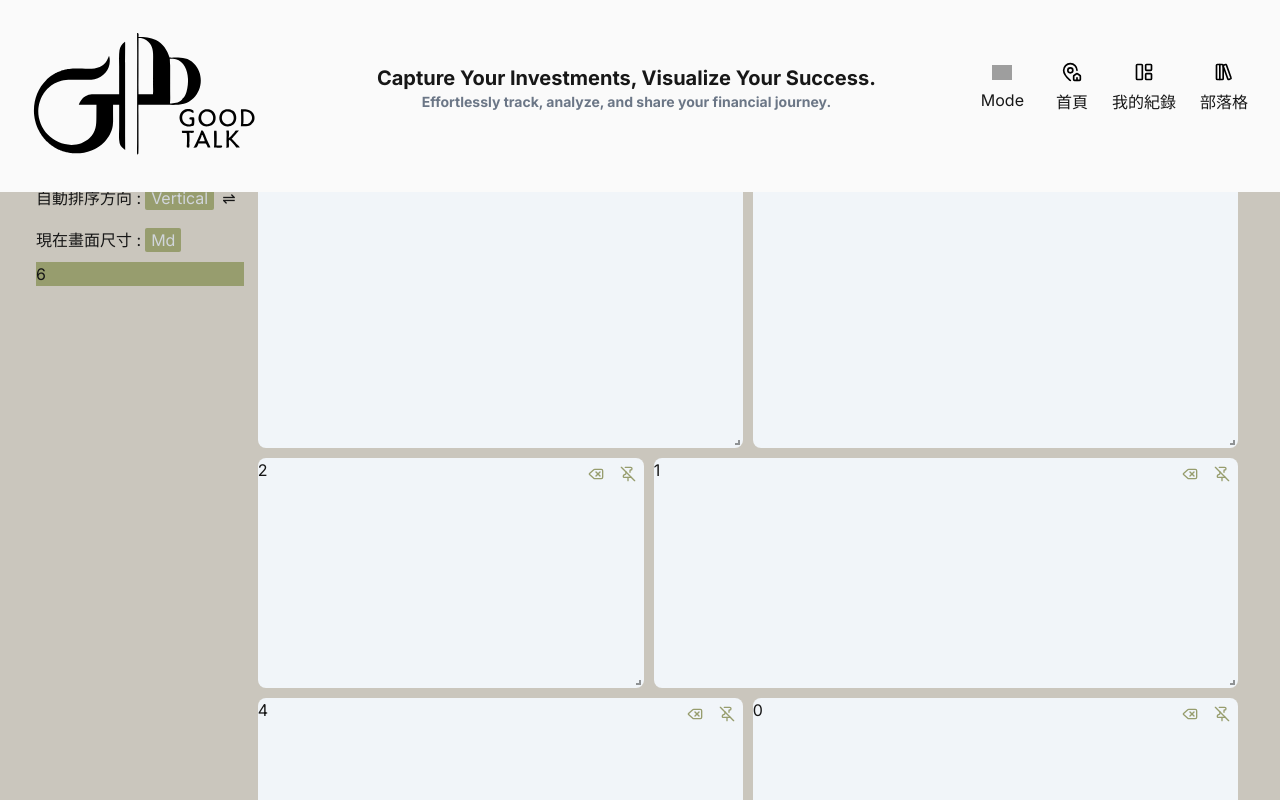
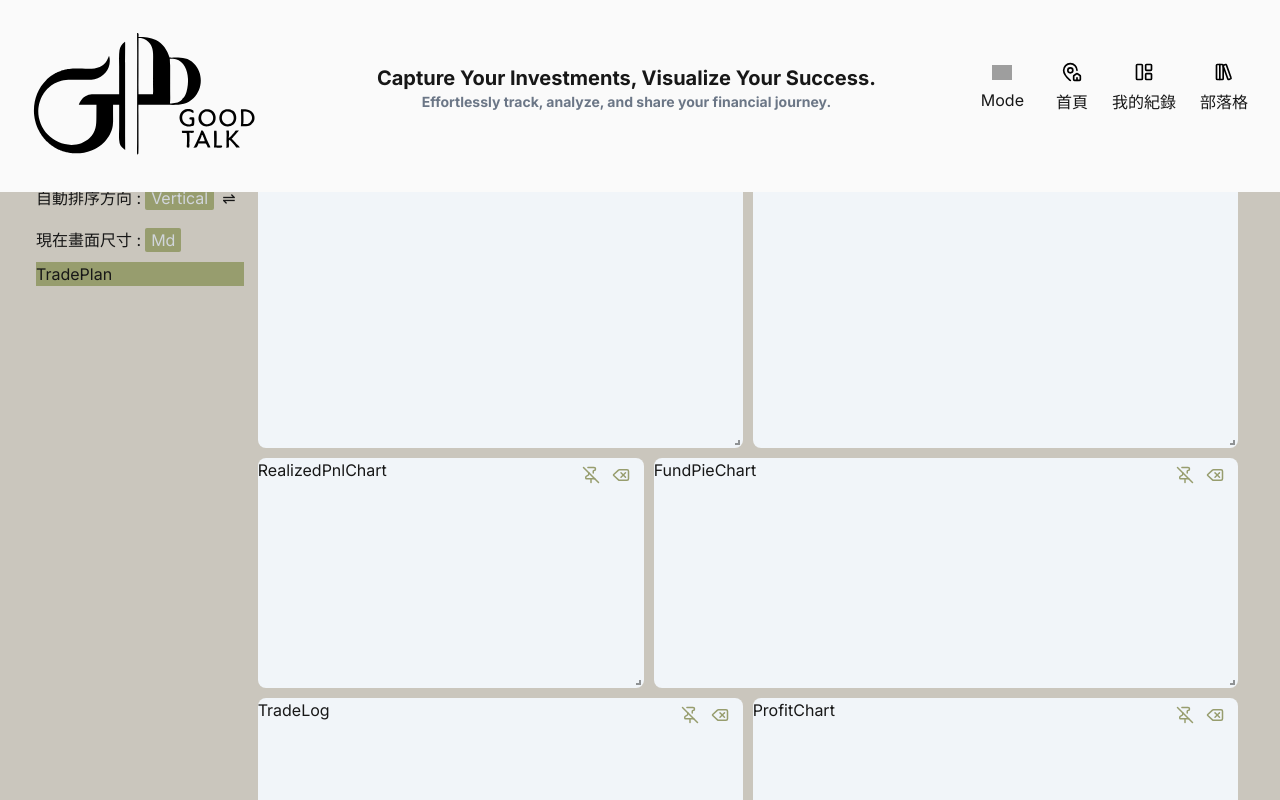
Before and after one commit to davelin18yufan/Good-Talk, a Next.js app: page /dashboard in a window 1280 px wide. Shown: the top 800 px of the page. Built offline with nearby package versions, Linux system fonts and the light colour scheme; grey boxes are pictures that could not be loaded.

Commit message:
[feat] add dummy chartprops into each layout settings, integrate layout into one.

```diff
--- a/app/(Main)/dashboard/page.tsx
+++ b/app/(Main)/dashboard/page.tsx
@@ -1,46 +1,137 @@
 "use client"
 
-import React, { useState, useEffect, useCallback, Suspense } from "react"
-import { Responsive, WidthProvider, Layout, Layouts } from "react-grid-layout"
+import React, { useState, useEffect, useCallback } from "react"
+import { Responsive, WidthProvider, Layout } from "react-grid-layout"
 import "@/styles/RGL.css"
 import { cn } from "@/lib/utils"
-import { DEFAULT_LAYOUTS } from "@/constants"
+import { DEFAULT_TOOLBOX, DEFAULT_LAYOUTS } from "@/constants"
 import { Delete, Pin, PinOff } from "lucide-react"
 import ButtonEffect from "@/components/buttons/ButtonEffect"
+import { motion } from "framer-motion"
 
 const ResponsiveReactGridLayout = WidthProvider(Responsive)
 
 const defaultProps = {
   rowHeight: 30,
-  onLayoutChange: () => {},
+  onLayoutChange: (allLayouts: ResponsiveLayouts) => {},
   cols: { lg: 12, md: 10, sm: 6, xs: 4, xxs: 2 },
   breakpoints: { lg: 1024, md: 768, sm: 640, xs: 480, xxs: 0 }, // based on parent container size.
 }
 
-interface LayoutItem extends Layout {
-  static?: boolean
+// * Layout => A single layoutItem config.
+// * Layouts => { [breakpoints]: Layout[] }
+interface DashboardItem extends Layout {
+  static: boolean
+  chartId: string // Identifier for charts
+  chartProps?: any
   content?: React.ReactNode
 }
 
+interface ResponsiveLayouts {
+  [v: string]: DashboardItem[]
+}
+
 type CompactType = "horizontal" | "vertical" | null
-// *TODO: Make all layout config into one large set. fit in the situation if fetch from database. But total length is the same
-// const dummy userLayouts = {layouts: [], toolbox: []}
 
-// * Layout => A single layoutItem config.
-// * Layouts => { [breakpoints]: Layout[] }
-// TODO: Fetch userLayouts and toolbox from database.
-function Dashboard({ userLayouts }: { userLayouts: Layouts }) {
+// *Replace dummy data
+const userLayouts: { layouts: ResponsiveLayouts; toolbox: ResponsiveLayouts } =
+  {
+    layouts: DEFAULT_LAYOUTS,
+    toolbox: DEFAULT_TOOLBOX,
+  }
+const chartProps: Record<string, any> = {
+  ProfitChart: [
+    { month: "Jan", TWSE: 23, Me: 8, 相對表現: ((8 / 23) * 100).toFixed(1) },
+    { month: "Feb", TWSE: 27, Me: 10, 相對表現: ((10 / 27) * 100).toFixed(1) },
+    { month: "Mar", TWSE: 32, Me: 18, 相對表現: ((18 / 32) * 100).toFixed(1) },
+    { month: "Apr", TWSE: 35, Me: 20, 相對表現: ((20 / 35) * 100).toFixed(1) },
+    { month: "May", TWSE: 30, Me: 22, 相對表現: ((22 / 30) * 100).toFixed(1) },
+    { month: "Jun", TWSE: 28, Me: 24, 相對表現: ((24 / 28) * 100).toFixed(1) },
+  ],
+  RealizedPnlChart: [
+    { week: "June/1", 成交筆數: 118, 報酬率: 3, 獲利筆數: 78 },
+    { week: "June/2", 成交筆數: 11, 報酬率: 16.2, 獲利筆數: 4 },
+    { week: "June/3", 成交筆數: 10, 報酬率: -2, 獲利筆數: 1 },
+    { week: "June/4", 成交筆數: 20, 報酬率: 0.21, 獲利筆數: 10 },
+  ],
+  FundPieChart: [],
+  TradeFundBase: [
+    { name: "現金水位", value: 200000 },
+    { name: "持倉部位", value: 800000 },
+  ],
+  TradeLog: [
+    {
+      _id: "1",
+      type: "多單",
+      action: "現股買進",
+      target: { symbol: "AAPL", name: "Apple. Inc" },
+      date: "12:09",
+      price: 150.25,
+      quantity: 1000,
+      comment: "在開盤時買入",
+    },
+    {
+      _id: "2",
+      type: "多單",
+      action: "現股賣出",
+      target: { symbol: "AAPL", name: "Apple. Inc" },
+      date: "09:10",
+      price: 155.75,
+      quantity: 100,
+      comment: "在高點賣出",
+    },
+    {
+      _id: "3",
+      type: "多單",
+      action: "融資買進",
+      target: { symbol: "GOOGL", name: "Google. corp" },
+      date: "11:20",
+      price: 2700.5,
+      quantity: 50,
+      comment: "使用保證金進行買進",
+    },
+    {
+      _id: "4",
+      type: "多單",
+      action: "融資賣出",
+      target: { symbol: "GOOGL", name: "Google. corp" },
+      date: "12:32",
+      price: 2725.0,
+      quantity: 50,
+      comment: "持有一天後賣出",
+    },
+    {
+      _id: "5",
+      type: "空單",
+      action: "沖買",
+      target: { symbol: "TSLA", name: "Tsela. Inc" },
+      date: "09:55",
+      price: 900.0,
+      quantity: 20,
+    },
+    {
+      _id: "6",
+      type: "空單",
+      action: "沖賣",
+      target: { symbol: "TSLA", name: "Tsela. Inc" },
+      date: "09:50",
+      price: 910.0,
+      quantity: 20,
+    },
+  ],
+  TradeSummary: { asset: [], currentPrices: [] },
+}
+
+// TODO: Fetch userLayouts from database.
+function Dashboard() {
   const [compactType, setCompactType] = useState<CompactType>("vertical")
   const [mounted, setMounted] = useState<boolean>(false)
-  const [layouts, setLayouts] = useState<Layouts>(DEFAULT_LAYOUTS)
-  const [isGrabbing, setIsGrabbing] = useState(false)
-  const [toolbox, setToolbox] = useState<Layouts>({
-    xxs: [{ w: 2, h: 2, x: 0, y: 0, i: "6", moved: false, static: false }],
-    xs: [{ w: 2, h: 2, x: 0, y: 0, i: "6", moved: false, static: false }],
-    sm: [{ w: 2, h: 2, x: 0, y: 0, i: "6", moved: false, static: false }],
-    md: [{ w: 2, h: 2, x: 0, y: 0, i: "6", moved: false, static: false }],
-    lg: [{ w: 2, h: 2, x: 0, y: 0, i: "6", moved: false, static: false }],
-  })
+  const [layouts, setLayouts] = useState<ResponsiveLayouts>(
+    userLayouts.layouts ?? DEFAULT_LAYOUTS,
+  )
+  const [toolbox, setToolbox] = useState<ResponsiveLayouts>(
+    userLayouts.toolbox ?? DEFAULT_TOOLBOX,
+  )
   const [currentBreakpoint, setCurrentBreakpoint] = useState<string>("lg")
 
   // componentDidMount equivalent
@@ -48,37 +139,35 @@ function Dashboard({ userLayouts }: { userLayouts: Layouts }) {
     setMounted(true)
   }, [mounted])
 
-  // Generate DOM elements for the grid (large size)
+  // Generate DOM elements for the grid.
   // !Cant extract item out cause key have to be set to equals to layout.i
   const generateDOM = useCallback(() => {
-    return layouts[currentBreakpoint].map((l: LayoutItem, i: number) => (
-      <div
+    return layouts[currentBreakpoint].map((l: DashboardItem, i: number) => (
+      <motion.div
         key={l.i}
+        initial={{ opacity: 0 }}
+        animate={{ opacity: 1 }}
+        exit={{ opacity: 0 }}
+        transition={{ duration: 0.3 }}
         className={cn(
           l.static && "static",
-          "relative z-[2] cursor-pointer rounded-lg bg-slate-100  dark:bg-slate-800",
+          "relative z-[2] cursor-pointer rounded-lg bg-slate-100 dark:bg-slate-800",
         )}
       >
         <span className="text">
           {l.static && "Static"}
-          {l.i}
+          {l.chartId}
         </span>
+        {/* Render custom charts based on chartId */}
+        {/* {renderCustomChart(l.chartId)} */}
+
         {/* function button */}
-        <div className="text-btn flex-center absolute right-0 top-0 rounded-sm">
-          <Delete
-            className="p-2"
-            onClick={(e) => {
-              e.stopPropagation()
-              onRemoveItem(l)
-            }}
-            width={32}
-            height={32}
-          />
+        <div className="text-btn flex-center absolute right-2 top-0.5 rounded-sm">
           {l.static ? (
             <Pin
-              width={32}
-              height={32}
-              className="p-2"
+              width={30}
+              height={30}
+              className="p-1.5"
               onClick={(e) => {
                 e.stopPropagation()
                 onStaticToggle(l)
@@ -86,19 +175,50 @@ function Dashboard({ userLayouts }: { userLayouts: Layouts }) {
             />
           ) : (
             <PinOff
-              width={32}
-              height={32}
-              className="p-2"
+              width={30}
+              height={30}
+              className="p-1.5"
               onClick={(e) => {
                 e.stopPropagation()
                 onStaticToggle(l)
               }}
             />
           )}
+          <Delete
+            className="p-1.5"
+            onClick={(e) => {
+              e.stopPropagation()
+              onRemoveItem(l)
+            }}
+            width={30}
+            height={30}
+          />
         </div>
-      </div>
+      </motion.div>
     ))
   }, [layouts])
+
+  // ?using dynamic import
+  //  const renderCustomChart = (chartId: string) => {
+  //    const props = chartProps[chartId]
+
+  //    switch (chartId) {
+  //      case "ProfitChart":
+  //        return <ProfitChart data={props} />
+  //      case "FundPieChart":
+  //        return <FundPieChart data={props} />
+  //      case "RealizedPnlChart":
+  //        return <RealizedPnlChart data={props} />
+  //      case "TradeFundBase":
+  //        return <TradeFundBase data={props} />
+  //      case "TradeLog":
+  //        return <TradeLog data={props} />
+  //      case "TradeSummary":
+  //        return <TradeSummary data={props} />
+  //      default:
+  //        return <div>No chart found</div>
+  //    }
+  //  }
 
   // Toggle compaction type
   const onCompactTypeChange = () => {
@@ -111,15 +231,7 @@ function Dashboard({ userLayouts }: { userLayouts: Layouts }) {
     )
   }
 
-  const onMouseDown = () => {
-    setIsGrabbing(true)
-  }
-
-  const onMouseUp = () => {
-    setIsGrabbing(false)
-  }
-
-  const onStaticToggle = (item: LayoutItem) => {
+  const onStaticToggle = (item: DashboardItem) => {
     setLayouts((prev) => ({
       ...prev,
       [currentBreakpoint]: prev[currentBreakpoint].map((l) =>
@@ -129,25 +241,23 @@ function Dashboard({ userLayouts }: { userLayouts: Layouts }) {
   }
 
   // Handle layout change
-  const onLayoutChange = (layout: Layout[], layouts: Layouts) => {
-    defaultProps.onLayoutChange?.()
-    setLayouts(layouts)
-  }
+  const onLayoutChange = (
+    layout: DashboardItem[],
+    allLayouts: ResponsiveLayouts,
+  ) => {
+    defaultProps.onLayoutChange?.(allLayouts)
+    // everytime layout change insert data into chart
+    setLayouts((prev) => {
+      const updatedLayouts = { ...prev }
+      Object.keys(updatedLayouts).forEach((breakpoint) => {
+        updatedLayouts[breakpoint] = updatedLayouts[breakpoint].map((l) => ({
+          ...l,
+          chartProps: chartProps[l.i],
+        }))
+      })
 
-  // Handle drop event
-  const onDrop = (layout: Layout[], layoutItem: Layout) => {
-    setLayouts((prev) => ({
-      lg: [
-        ...prev.lg,
-        {
-          ...layoutItem,
-          i: prev.lg.length.toString(),
-        },
-      ],
-    }))
-    // alert(
-    //   `Dropped element props:\n${JSON.stringify(layoutItem, ["x", "y", "w", "h"], 2)}`,
-    // )
+      return updatedLayouts
+    })
   }
 
   const onBreakpointChange = (breakpoint: string) => {
@@ -155,7 +265,7 @@ function Dashboard({ userLayouts }: { userLayouts: Layouts }) {
   }
 
   // Remove from layout and add it to the toolbox
-  const onRemoveItem = (item: LayoutItem) => {
+  const onRemoveItem = (item: DashboardItem) => {
     setLayouts((prev) => {
       const updatedLayouts = { ...prev }
 
@@ -182,7 +292,7 @@ function Dashboard({ userLayouts }: { userLayouts: Layouts }) {
   }
 
   // Remove the item from the toolbox and add it to the layouts
-  const onTakeItem = (item: LayoutItem) => {
+  const onTakeItem = (item: DashboardItem) => {
     // Remove the item from the toolbox across all breakpoints
     setToolbox((prev) => {
       const updatedToolbox = { ...prev }
@@ -212,9 +322,7 @@ function Dashboard({ userLayouts }: { userLayouts: Layouts }) {
     <main className="flex">
       <aside className="flex flex-col gap-2.5 px-1">
         {/* //TODO: Store user preference */}
-        <ButtonEffect emphasis={6}>
-          儲存
-        </ButtonEffect>
+        <ButtonEffect emphasis={6}>儲存設定</ButtonEffect>
         {/* Compact type */}
         <div className="flex items-center justify-between last:inline-block">
           <span className="max-sm:hidden">自動排序方向 : </span>
@@ -238,14 +346,18 @@ function Dashboard({ userLayouts }: { userLayouts: Layouts }) {
 
         {/* Toolbox */}
         <article className="flex flex-col items-center justify-start gap-2 will-change-contents">
-          {toolbox[currentBreakpoint]?.map((tool: LayoutItem) => (
-            <div
-              className="bg-button w-full cursor-pointer "
+          {toolbox[currentBreakpoint]?.map((tool: DashboardItem) => (
+            <motion.div
+              initial={{ opacity: 0 }}
+              animate={{ opacity: 1 }}
+              exit={{ opacity: 0 }}
+              transition={{ duration: 0.3 }}
+              className="bg-button w-full cursor-pointer"
               onClick={() => onTakeItem(tool)}
               key={tool.i}
             >
-              {tool.i}
-            </div>
+              {tool.chartId}
+            </motion.div>
           ))}
         </article>
       </aside>
--- a/constants/index.ts
+++ b/constants/index.ts
@@ -111,43 +111,376 @@ export const SOCIAL_LINKS = [
 // 6 items
 export const DEFAULT_LAYOUTS = {
   lg: [
-    { w: 4, h: 6, x: 5, y: 0, i: "0", moved: false, static: false },
-    { w: 3, h: 3, x: 9, y: 0, i: "1", moved: false, static: false },
-    { w: 5, h: 6, x: 4, y: 6, i: "2", moved: false, static: false },
-    { w: 3, h: 9, x: 9, y: 3, i: "3", moved: false, static: false },
-    { w: 4, h: 6, x: 0, y: 6, i: "4", moved: false, static: false },
-    { w: 5, h: 6, x: 0, y: 0, i: "5", moved: false, static: false },
+    {
+      w: 4,
+      h: 6,
+      x: 5,
+      y: 0,
+      i: "ProfitChart",
+      moved: false,
+      static: false,
+      chartId: "ProfitChart",
+    },
+    {
+      w: 3,
+      h: 3,
+      x: 9,
+      y: 0,
+      i: "FundPieChart",
+      moved: false,
+      static: false,
+      chartId: "FundPieChart",
+    },
+    {
+      w: 5,
+      h: 6,
+      x: 4,
+      y: 6,
+      i: "RealizedPnlChart",
+      moved: false,
+      static: false,
+      chartId: "RealizedPnlChart",
+    },
+    {
+      w: 3,
+      h: 9,
+      x: 9,
+      y: 3,
+      i: "TradeFundBase",
+      moved: false,
+      static: false,
+      chartId: "TradeFundBase",
+    },
+    {
+      w: 4,
+      h: 6,
+      x: 0,
+      y: 6,
+      i: "TradeLog",
+      moved: false,
+      static: false,
+      chartId: "TradeLog",
+    },
+    {
+      w: 5,
+      h: 6,
+      x: 0,
+      y: 0,
+      i: "TradeSummary",
+      moved: false,
+      static: false,
+      chartId: "TradeSummary",
+    },
   ],
   md: [
-    { w: 5, h: 8, x: 5, y: 14, i: "0", moved: false, static: false },
-    { w: 6, h: 6, x: 4, y: 8, i: "1", moved: false, static: false },
-    { w: 4, h: 6, x: 0, y: 8, i: "2", moved: false, static: false },
-    { w: 5, h: 8, x: 5, y: 0, i: "3", moved: false, static: false },
-    { w: 5, h: 8, x: 0, y: 14, i: "4", moved: false, static: false },
-    { w: 5, h: 8, x: 0, y: 0, i: "5", moved: false, static: false },
+    {
+      w: 5,
+      h: 8,
+      x: 5,
+      y: 14,
+      i: "ProfitChart",
+      moved: false,
+      static: false,
+      chartId: "ProfitChart",
+    },
+    {
+      w: 6,
+      h: 6,
+      x: 4,
+      y: 8,
+      i: "FundPieChart",
+      moved: false,
+      static: false,
+      chartId: "FundPieChart",
+    },
+    {
+      w: 4,
+      h: 6,
+      x: 0,
+      y: 8,
+      i: "RealizedPnlChart",
+      moved: false,
+      static: false,
+      chartId: "RealizedPnlChart",
+    },
+    {
+      w: 5,
+      h: 8,
+      x: 5,
+      y: 0,
+      i: "TradeFundBase",
+      moved: false,
+      static: false,
+      chartId: "TradeFundBase",
+    },
+    {
+      w: 5,
+      h: 8,
+      x: 0,
+      y: 14,
+      i: "TradeLog",
+      moved: false,
+      static: false,
+      chartId: "TradeLog",
+    },
+    {
+      w: 5,
+      h: 8,
+      x: 0,
+      y: 0,
+      i: "TradeSummary",
+      moved: false,
+      static: false,
+      chartId: "TradeSummary",
+    },
   ],
   sm: [
-    { w: 3, h: 7, x: 3, y: 13, i: "0", moved: false, static: false },
-    { w: 3, h: 6, x: 0, y: 7, i: "1", moved: false, static: false },
-    { w: 3, h: 7, x: 0, y: 13, i: "2", moved: false, static: false },
-    { w: 3, h: 7, x: 3, y: 0, i: "3", moved: false, static: false },
-    { w: 3, h: 6, x: 3, y: 7, i: "4", moved: false, static: false },
-    { w: 3, h: 7, x: 0, y: 0, i: "5", moved: false, static: false },
+    {
+      w: 3,
+      h: 7,
+      x: 3,
+      y: 13,
+      i: "ProfitChart",
+      moved: false,
+      static: false,
+      chartId: "ProfitChart",
+    },
+    {
+      w: 3,
+      h: 6,
+      x: 0,
+      y: 7,
+      i: "FundPieChart",
+      moved: false,
+      static: false,
+      chartId: "FundPieChart",
+    },
+    {
+      w: 3,
+      h: 7,
+      x: 0,
+      y: 13,
+      i: "RealizedPnlChart",
+      moved: false,
+      static: false,
+      chartId: "RealizedPnlChart",
+    },
+    {
+      w: 3,
+      h: 7,
+      x: 3,
+      y: 0,
+      i: "TradeFundBase",
+      moved: false,
+      static: false,
+      chartId: "TradeFundBase",
+    },
+    {
+      w: 3,
+      h: 6,
+      x: 3,
+      y: 7,
+      i: "TradeLog",
+      moved: false,
+      static: false,
+      chartId: "TradeLog",
+    },
+    {
+      w: 3,
+      h: 7,
+      x: 0,
+      y: 0,
+      i: "TradeSummary",
+      moved: false,
+      static: false,
+      chartId: "TradeSummary",
+    },
   ],
   xs: [
-    { w: 4, h: 7, x: 0, y: 32, i: "0", moved: false, static: false },
-    { w: 4, h: 6, x: 0, y: 15, i: "1", moved: false, static: false },
-    { w: 4, h: 5, x: 0, y: 21, i: "2", moved: false, static: false },
-    { w: 4, h: 8, x: 0, y: 7, i: "3", moved: false, static: false },
-    { w: 4, h: 6, x: 0, y: 26, i: "4", moved: false, static: false },
-    { w: 4, h: 7, x: 0, y: 0, i: "5", moved: false, static: false },
+    {
+      w: 4,
+      h: 7,
+      x: 0,
+      y: 32,
+      i: "ProfitChart",
+      moved: false,
+      static: false,
+      chartId: "ProfitChart",
+    },
+    {
+      w: 4,
+      h: 6,
+      x: 0,
+      y: 15,
+      i: "FundPieChart",
+      moved: false,
+      static: false,
+      chartId: "FundPieChart",
+    },
+    {
+      w: 4,
+      h: 5,
+      x: 0,
+      y: 21,
+      i: "RealizedPnlChart",
+      moved: false,
+      static: false,
+      chartId: "RealizedPnlChart",
+    },
+    {
+      w: 4,
+      h: 8,
+      x: 0,
+      y: 7,
+      i: "TradeFundBase",
+      moved: false,
+      static: false,
+      chartId: "TradeFundBase",
+    },
+    {
+      w: 4,
+      h: 6,
+      x: 0,
+      y: 26,
+      i: "TradeLog",
+      moved: false,
+      static: false,
+      chartId: "TradeLog",
+    },
+    {
+      w: 4,
+      h: 7,
+      x: 0,
+      y: 0,
+      i: "TradeSummary",
+      moved: false,
+      static: false,
+      chartId: "TradeSummary",
+    },
   ],
   xxs: [
-    { w: 2, h: 7, x: 0, y: 33, i: "0", moved: false, static: false },
-    { w: 2, h: 6, x: 0, y: 15, i: "1", moved: false, static: false },
-    { w: 2, h: 6, x: 0, y: 21, i: "2", moved: false, static: false },
-    { w: 2, h: 8, x: 0, y: 7, i: "3", moved: false, static: false },
-    { w: 2, h: 6, x: 0, y: 27, i: "4", moved: false, static: false },
-    { w: 2, h: 7, x: 0, y: 0, i: "5", moved: false, static: false },
+    {
+      w: 2,
+      h: 7,
+      x: 0,
+      y: 33,
+      i: "ProfitChart",
+      moved: false,
+      static: false,
+      chartId: "ProfitChart",
+    },
+    {
+      w: 2,
+      h: 6,
+      x: 0,
+      y: 15,
+      i: "FundPieChart",
+      moved: false,
+      static: false,
+      chartId: "FundPieChart",
+    },
+    {
+      w: 2,
+      h: 6,
+      x: 0,
+      y: 21,
+      i: "RealizedPnlChart",
+      moved: false,
+      static: false,
+      chartId: "RealizedPnlChart",
+    },
+    {
+      w: 2,
+      h: 8,
+      x: 0,
+      y: 7,
+      i: "TradeFundBase",
+      moved: false,
+      static: false,
+      chartId: "TradeFundBase",
+    },
+    {
+      w: 2,
+      h: 6,
+      x: 0,
+      y: 27,
+      i: "TradeLog",
+      moved: false,
+      static: false,
+      chartId: "TradeLog",
+    },
+    {
+      w: 2,
+      h: 7,
+      x: 0,
+      y: 0,
+      i: "TradeSummary",
+      moved: false,
+      static: false,
+      chartId: "TradeSummary",
+    },
   ],
 }
+
+export const DEFAULT_TOOLBOX = {
+  xxs: [
+    {
+      w: 2,
+      h: 2,
+      x: 0,
+      y: 0,
+      i: "TradePlan",
+      moved: false,
+      static: false,
+      chartId: "TradePlan",
+    },
+  ],
+  xs: [
+    {
+      w: 2,
+      h: 2,
+      x: 0,
+      y: 0,
+      i: "TradePlan",
+      moved: false,
+      static: false,
+      chartId: "TradePlan",
+    },
+  ],
+  sm: [
+    {
+      w: 2,
+      h: 2,
+      x: 0,
+      y: 0,
+      i: "TradePlan",
+      moved: false,
+      static: false,
+      chartId: "TradePlan",
+    },
+  ],
+  md: [
+    {
+      w: 2,
+      h: 2,
+      x: 0,
+      y: 0,
+      i: "TradePlan",
+      moved: false,
+      static: false,
+      chartId: "TradePlan",
+    },
+  ],
+  lg: [
+    {
+      w: 2,
+      h: 2,
+      x: 0,
+      y: 0,
+      i: "TradePlan",
+      moved: false,
+      static: false,
+      chartId: "TradePlan",
+    },
+  ],
+}
```
Also changed, not shown: types/chart.d.ts (added, +17 -0 lines), 1 other file (tests, documents, lock files or other folders).
